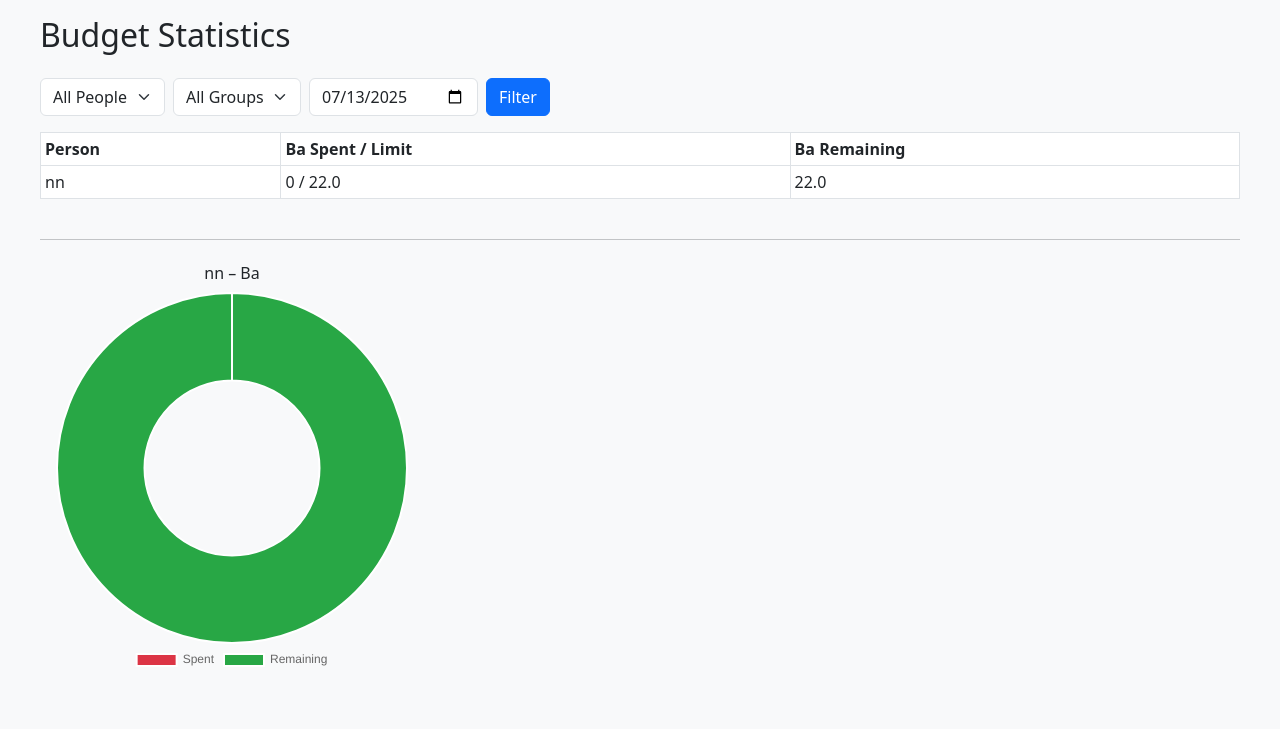
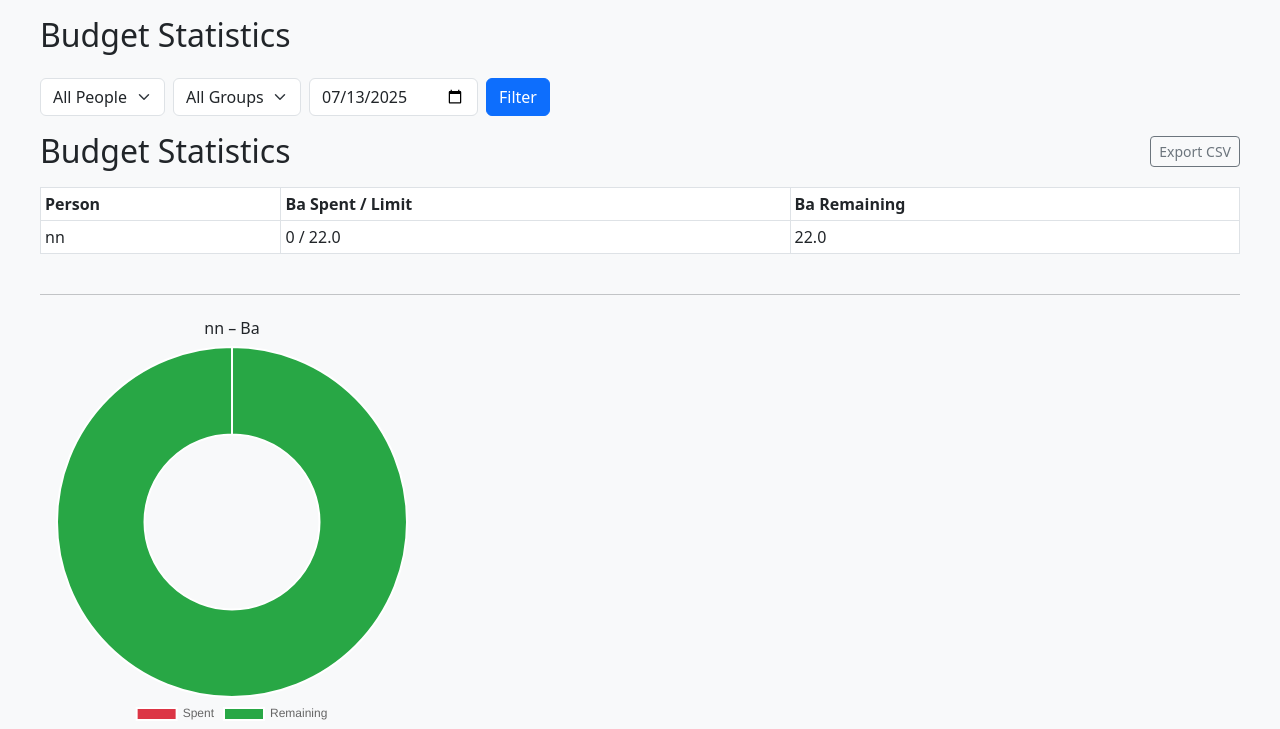
Before and after one commit to TarunB-Git/travelapp, a Flask app: page /budget-stats in a window 1280 px wide. Shown: the part 80-809 px from the top of the page. Before the commit the page ends 746 px from the top, so only its background shows below. Run offline with Flask 3, Linux system fonts and the light colour scheme; a user stored in the database is signed in; tables that the repository leaves empty hold one stand-in row (values such as "Sample post"); parts of the project's set-up code (start-up, migrations or seed data) failed here and were passed over.

Commit message:
Update budget_stats.html

```diff
--- a/app/templates/budget_stats.html
+++ b/app/templates/budget_stats.html
@@ -20,6 +20,11 @@
   </div>
   <div class="col-auto"><button class="btn btn-primary">Filter</button></div>
 </form>
+
+<div class="d-flex justify-content-between align-items-center mb-3">
+  <h2 class="mb-0">Budget Statistics</h2>
+  <a href="/export/budget-stats.csv" class="btn btn-outline-secondary btn-sm">Export CSV</a>
+</div>
 
 <div class="table-responsive">
   <table class="table table-bordered table-sm">
```
